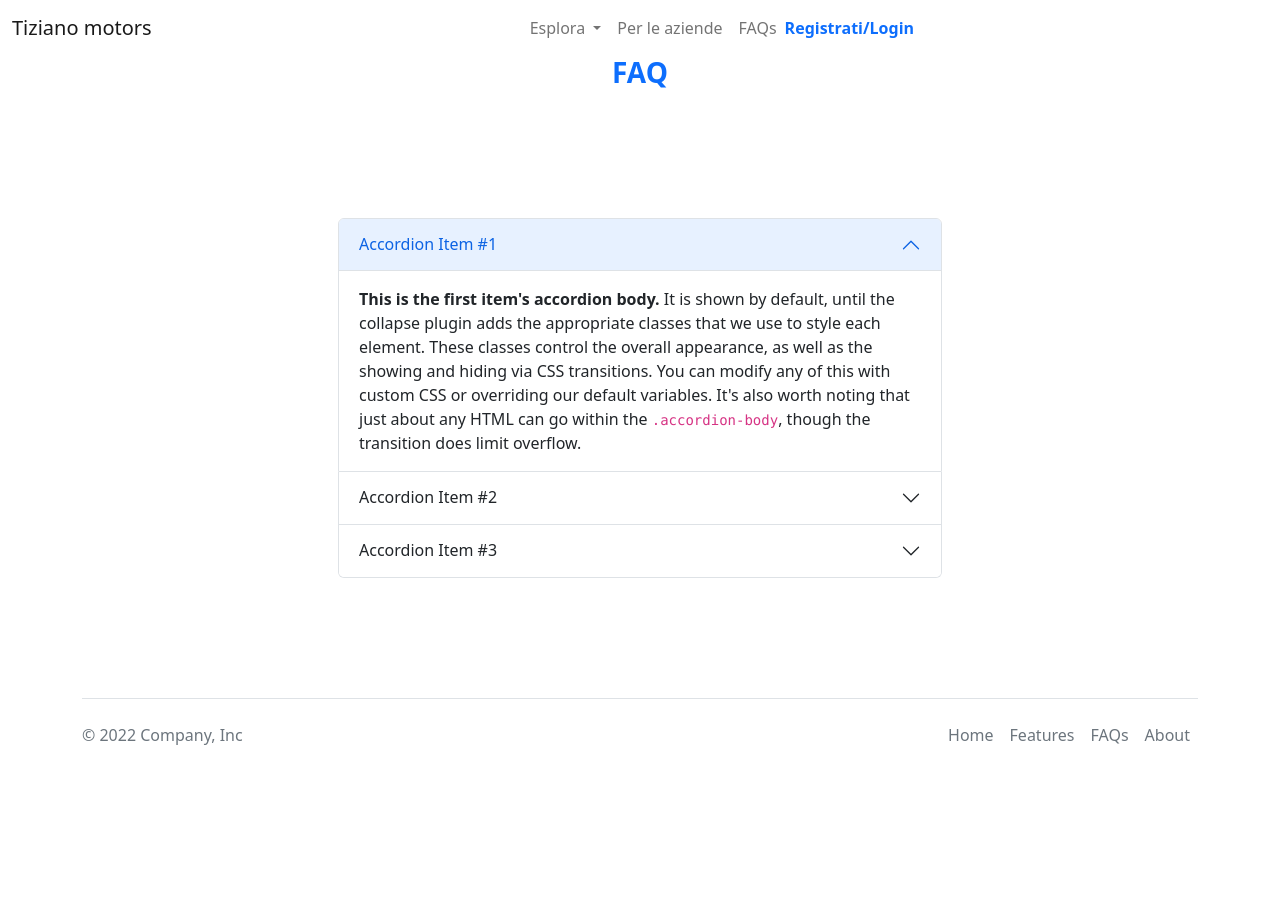
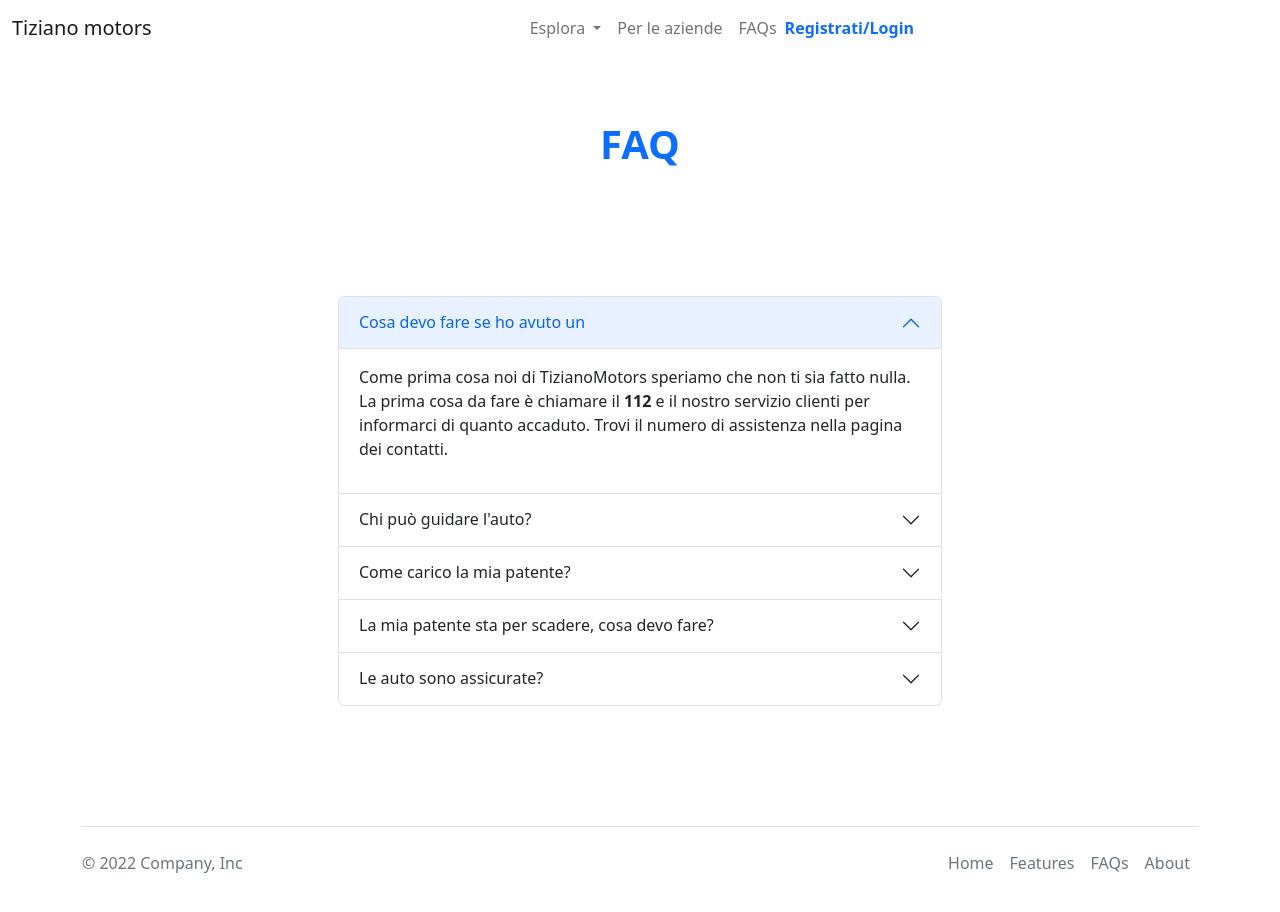
Before and after one commit to reddi32/noleggioFrontEnd, an Angular app in the folder frontend/: page /faq in a window 1280 px wide. Shown: the top 912 px of the page. Before the commit the page ends 800 px from the top, so only its background shows below. Built offline with nearby package versions, Linux system fonts and the light colour scheme.

Commit message:
Update faq page

```diff
--- a/frontend/src/app/faq/faq.component.css
+++ b/frontend/src/app/faq/faq.component.css
@@ -0,0 +1,3 @@
+.text-center.mb-4.pb-2.text-primary.fw-bold {
+    padding-top: 5%;
+}
--- a/frontend/src/app/faq/faq.component.html
+++ b/frontend/src/app/faq/faq.component.html
@@ -1,5 +1,5 @@
     <!--Section: FAQ-->
-    <h3 class="text-center mb-4 pb-2 text-primary fw-bold">FAQ</h3>
+    <h1 class="text-center mb-4 pb-2 text-primary fw-bold">FAQ</h1>
 
     <div class="container-fluid px-4 py-5" id="custom-cards">
         <div class="row row-cols-1 row-cols-lg-2 justify-content-center g-4 py-5">
@@ -7,39 +7,78 @@
                 <div class="accordion-item">
                   <h2 class="accordion-header" id="headingOne">
                     <button class="accordion-button" type="button" data-bs-toggle="collapse" data-bs-target="#collapseOne" aria-expanded="true" aria-controls="collapseOne">
-                      Accordion Item #1
+                      Cosa devo fare se ho avuto un
                     </button>
                   </h2>
                   <div id="collapseOne" class="accordion-collapse collapse show" aria-labelledby="headingOne" data-bs-parent="#accordionExample">
                     <div class="accordion-body">
-                      <strong>This is the first item's accordion body.</strong> It is shown by default, until the collapse plugin adds the appropriate classes that we use to style each element. These classes control the overall appearance, as well as the showing and hiding via CSS transitions. You can modify any of this with custom CSS or overriding our default variables. It's also worth noting that just about any HTML can go within the <code>.accordion-body</code>, though the transition does limit overflow.
-                    </div>
+                      <p> Come prima cosa noi di TizianoMotors speriamo che non ti sia fatto nulla. La prima cosa da fare è chiamare il <strong>112</strong> e il nostro servizio clienti
+                          per informarci di quanto accaduto. Trovi il numero di assistenza nella pagina dei contatti.
+                      </p>
+                  </div>
                   </div>
                 </div>
                 <div class="accordion-item">
                   <h2 class="accordion-header" id="headingTwo">
                     <button class="accordion-button collapsed" type="button" data-bs-toggle="collapse" data-bs-target="#collapseTwo" aria-expanded="false" aria-controls="collapseTwo">
-                      Accordion Item #2
+                      Chi può guidare l'auto?
                     </button>
                   </h2>
                   <div id="collapseTwo" class="accordion-collapse collapse" aria-labelledby="headingTwo" data-bs-parent="#accordionExample">
                     <div class="accordion-body">
-                      <strong>This is the second item's accordion body.</strong> It is hidden by default, until the collapse plugin adds the appropriate classes that we use to style each element. These classes control the overall appearance, as well as the showing and hiding via CSS transitions. You can modify any of this with custom CSS or overriding our default variables. It's also worth noting that just about any HTML can go within the <code>.accordion-body</code>, though the transition does limit overflow.
+                      <p>
+                        L'auto può essere guidata da chiunque si sia registrato al nostro portale e rispetti i seguenti requisiti:
+                        <br>1. Devi avere almeno almeno 18 anni
+                        <br>2. Devi avere una patente di guida valida per autoveicoli (categoria B)
+                        <br>3. Patente valida da almeno un anno
+                      </p>
                     </div>
                   </div>
                 </div>
                 <div class="accordion-item">
                   <h2 class="accordion-header" id="headingThree">
                     <button class="accordion-button collapsed" type="button" data-bs-toggle="collapse" data-bs-target="#collapseThree" aria-expanded="false" aria-controls="collapseThree">
-                      Accordion Item #3
+                      Come carico la mia patente?
                     </button>
                   </h2>
                   <div id="collapseThree" class="accordion-collapse collapse" aria-labelledby="headingThree" data-bs-parent="#accordionExample">
                     <div class="accordion-body">
-                      <strong>This is the third item's accordion body.</strong> It is hidden by default, until the collapse plugin adds the appropriate classes that we use to style each element. These classes control the overall appearance, as well as the showing and hiding via CSS transitions. You can modify any of this with custom CSS or overriding our default variables. It's also worth noting that just about any HTML can go within the <code>.accordion-body</code>, though the transition does limit overflow.
+                    <p>
+                        È sufficiente entrare all'interno dell'area personale e caricare in maniera chiaramente leggibile il lato anteriore e il lato posteriore della tua patente.
+                    </p>
                     </div>
                   </div>
                 </div>
+                <div class="accordion-item">
+                    <h2 class="accordion-header" id="headingFour">
+                      <button class="accordion-button collapsed" type="button" data-bs-toggle="collapse" data-bs-target="#collapseFour" aria-expanded="false" aria-controls="collapseFour">
+                        La mia patente sta per scadere, cosa devo fare?
+                      </button>
+                    </h2>
+                    <div id="collapseFour" class="accordion-collapse collapse" aria-labelledby="headingFour" data-bs-parent="#accordionExample">
+                      <div class="accordion-body">
+                      <p>
+                          Se sei già in possesso della tua nuova patente ti basterà entrare all'interno della tua area riservata, entrare nella sezione <strong> patente </strong> e caricare
+                          in maniera chiaramente leggibile il lato anteriore e il lato posteriore della tua patente.
+                      </p>
+                      </div>
+                    </div>
+                  </div>
+                  <div class="accordion-item">
+                    <h2 class="accordion-header" id="headingFive">
+                      <button class="accordion-button collapsed" type="button" data-bs-toggle="collapse" data-bs-target="#collapseFive" aria-expanded="false" aria-controls="collapseFive">
+                        Le auto sono assicurate?
+                      </button>
+                    </h2>
+                    <div id="collapseFive" class="accordion-collapse collapse" aria-labelledby="headingFive" data-bs-parent="#accordionExample">
+                      <div class="accordion-body">
+                      <p>
+                          Si, tutte le auto di TizianoMotors sono coperte da una polizza assicurativa di responsabilità civile e la tua franchigia è sempre automaticamente ridotta ad un importo specifico in
+                          caso di incidente. Tuttavia, in caso di grave negligenza, questo accordo non sussiste.
+                      </p>
+                      </div>
+                    </div>
+                  </div>
               </div>
          </div>
        </div>
```
